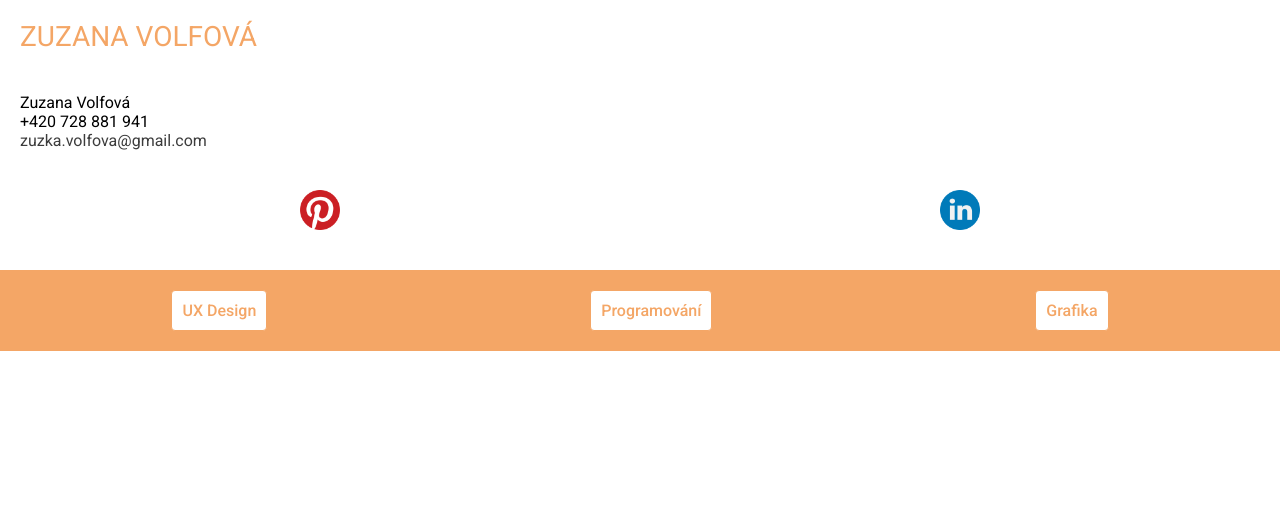
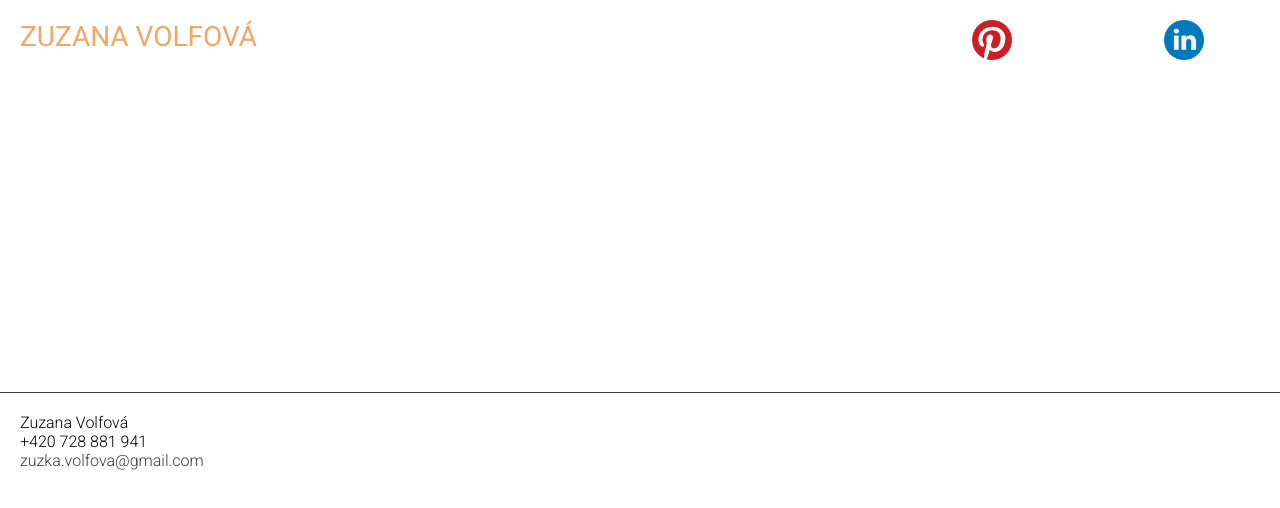
Before and after one commit to zuzanavolfova/zuzana-volfova, an Eleventy site: page index.html in a window 1280 px wide. Built offline with nearby package versions, Linux system fonts and the light colour scheme; Eleventy itself is replaced by a stand-in of ours; files that its build step writes are made by us from their sources.

Commit message:
add desktop mainpage layout

```diff
--- a/_includes/layouts/main-template.njk
+++ b/_includes/layouts/main-template.njk
@@ -15,7 +15,7 @@
 
 </head>
 <body>
-    <kontejner>
+    <kontejner class="main-page">
         {% include 'partials/header.njk' %}
 
         {{content | safe }}
--- a/_includes/partials/menu.njk
+++ b/_includes/partials/menu.njk
@@ -4,5 +4,4 @@
         <li class="menu-mobile__item"><a href="/programovani/">Programování</a></li>
         <li class="menu-mobile__item"><a href="/grafika/">Grafika</a></li>
     </ul>
-
 </nav>
--- a/scss/layout/_contact.scss
+++ b/scss/layout/_contact.scss
@@ -6,6 +6,11 @@
     font-size: 16px;
     &__email {
         @include mixins.link;
+    }
+    @include mixins.desktop {
+        grid-area: footer;
+        font-weight: 300;
+        border-top: 1px solid colors.$color-text;
     }
 }
 .media {
--- a/scss/layout/_header.scss
+++ b/scss/layout/_header.scss
@@ -9,8 +9,8 @@
         font-weight: 400;
         margin: 0 auto;
         padding: 20px;
-        @include mixins.desktop {
-            grid-area: logo;
-        }
+    }
+    @include mixins.desktop {
+        grid-area: logo;
     }
 }
--- a/scss/layout/_layout.scss
+++ b/scss/layout/_layout.scss
@@ -1,4 +1,6 @@
-body {
+@use '../abstracts/mixins';
+
+.main-page {
     @include mixins.desktop {
         display: grid;
         grid-template-columns: 1fr 3fr 3fr 3fr;
--- a/scss/layout/_menu.scss
+++ b/scss/layout/_menu.scss
@@ -4,6 +4,9 @@
 .menu-mobile {
     position: sticky;
     bottom: 0;
+    @include mixins.desktop {
+        display: none;
+    }
 
     &__list {
         padding: 20px 10px;
--- a/scss/style.scss
+++ b/scss/style.scss
@@ -4,3 +4,4 @@
 @use 'layout/contact';
 @use 'layout/header';
 @use 'layout/menu';
+@use 'layout/layout';
```
Also changed, not shown: css/style.css, 4 other files.
